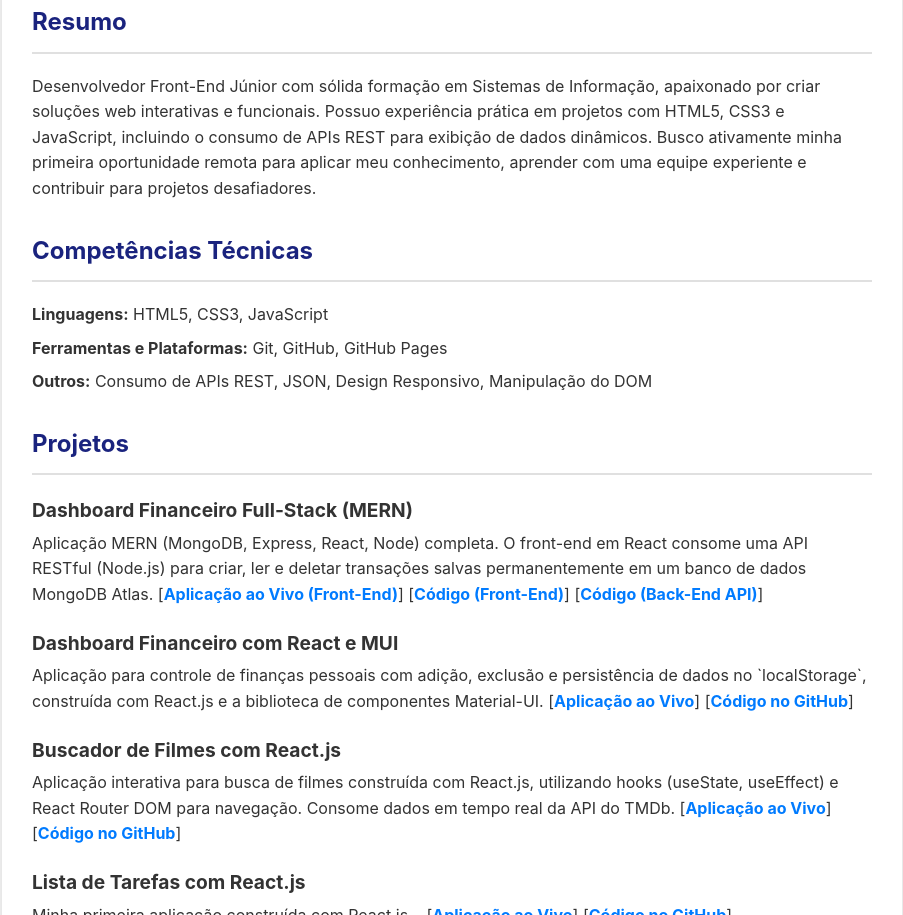
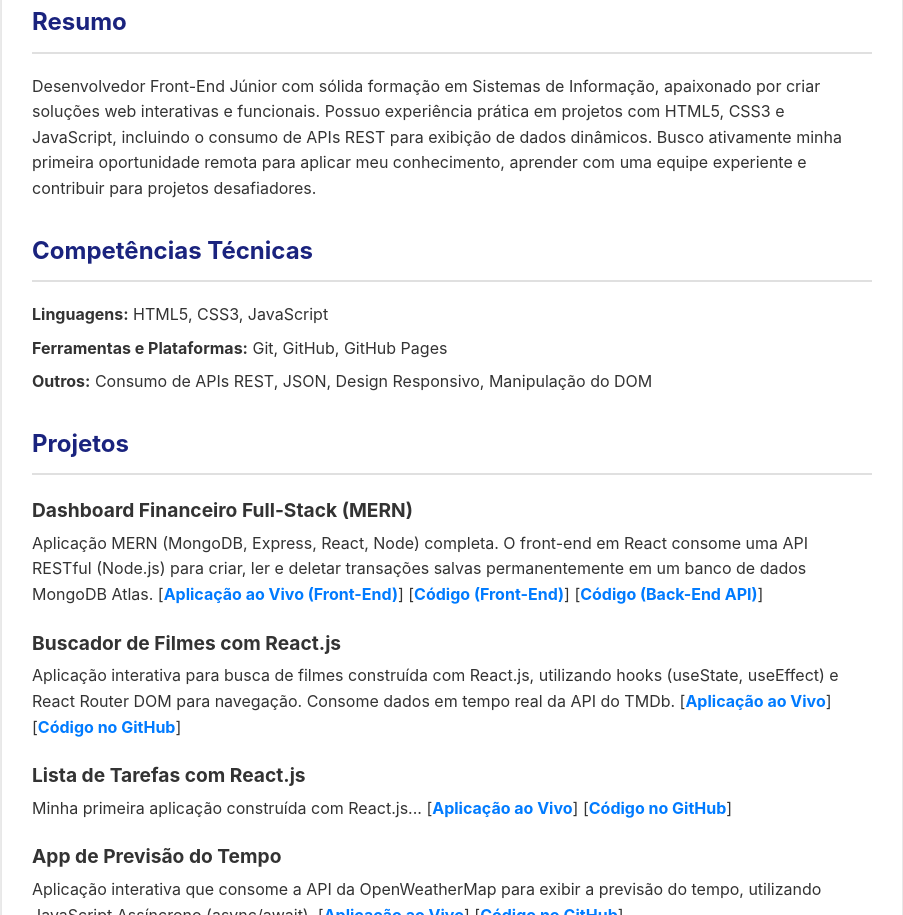
Before and after one commit to RonaldoCodigos/curriculo-web, a plain HTML site: page index.html in a window 1280 px wide. Shown: the part 259-1174 px from the top of the page, without its empty margins (188-1091 px from the left). Drawn offline with Linux system fonts and the light colour scheme.

Commit message:
Update index.html

```diff
--- a/index.html
+++ b/index.html
@@ -49,11 +49,6 @@
                     [<a href="https://github.com/RonaldoCodigos/dashboard-backend" target="_blank">Código (Back-End API)</a>]</p>
                 </div>
                 <div class="project-item">
-                    <h4>Dashboard Financeiro com React e MUI</h4>
-                    <p>Aplicação para controle de finanças pessoais com adição, exclusão e persistência de dados no `localStorage`, construída com React.js e a biblioteca de componentes Material-UI.
-                    [<a href="https://ronaldocodigos.github.io/dashboard-financeiro/" target="_blank">Aplicação ao Vivo</a>]
-                    [<a href="https://github.com/RonaldoCodigos/dashboard-financeiro" target="_blank">Código no GitHub</a>]</p>
-                </div>
                     <h4>Buscador de Filmes com React.js</h4>
                     <p>Aplicação interativa para busca de filmes construída com React.js, utilizando hooks (useState, useEffect) e React Router DOM para navegação. Consome dados em tempo real da API do TMDb.
                     [<a href="https://ronaldocodigos.github.io/buscador-de-filmes/" target="_blank">Aplicação ao Vivo</a>]
```
